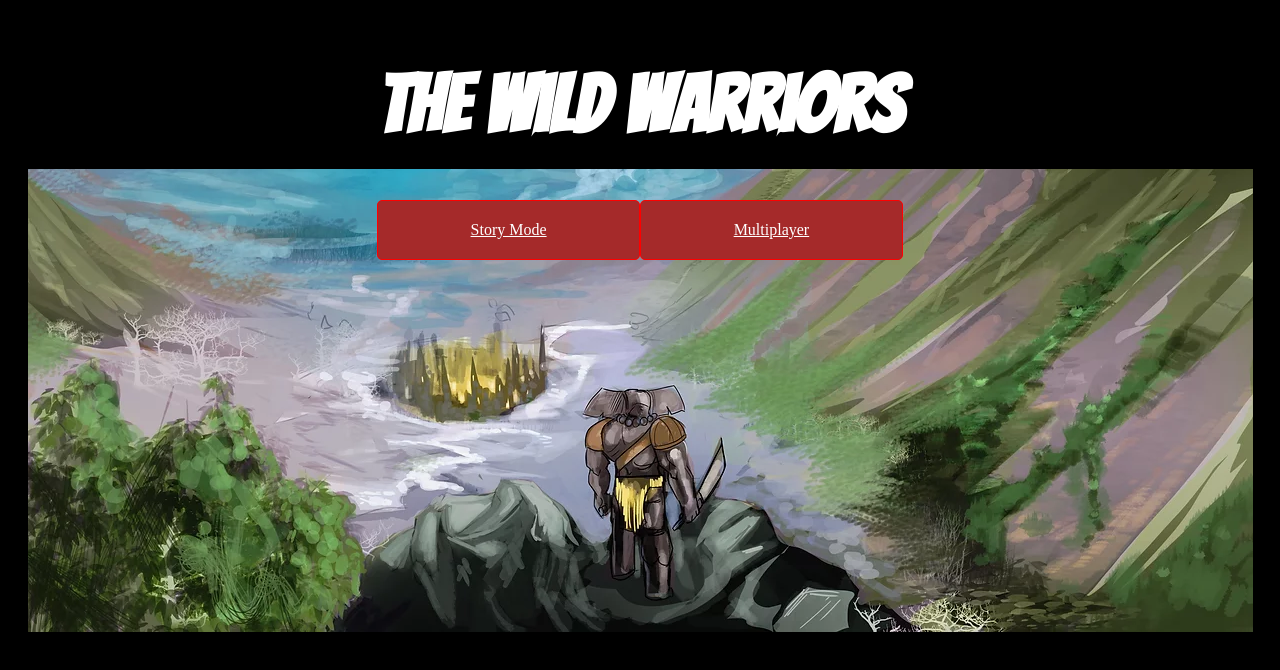
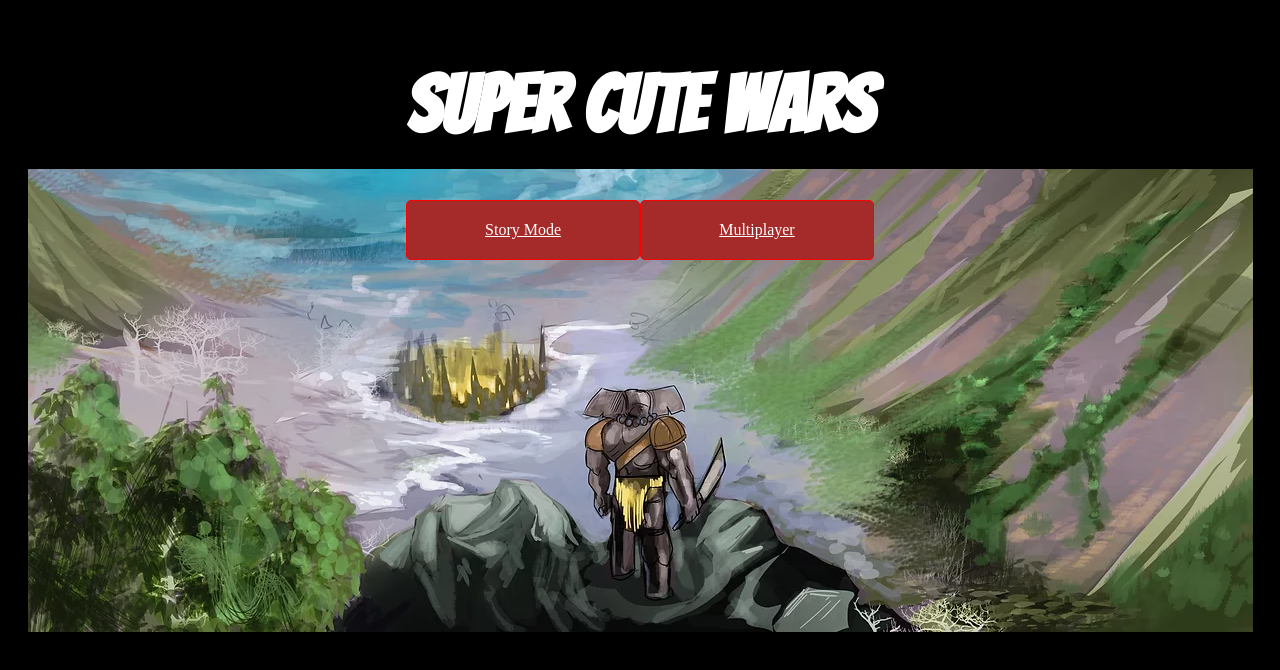
Before and after one commit to samsoftwaredev/super-cute-wars, a website: page public/index.html in a window 1280 px wide. Drawn offline with Linux system fonts and the light colour scheme.

Commit message:
update name

```diff
--- a/public/index.html
+++ b/public/index.html
@@ -5,7 +5,7 @@
   <meta charset="UTF-8">
   <meta name="viewport" content="width=device-width, initial-scale=1.0">
   <meta http-equiv="X-UA-Compatible" content="ie=edge">
-  <title>HTML 5 Boilerplate</title>
+  <title>Super Cute Wars Game</title>
   <link rel="preconnect" href="https://fonts.googleapis.com">
   <link rel="preconnect" href="https://fonts.gstatic.com" crossorigin>
   <link href="https://fonts.googleapis.com/css2?family=Bangers&display=swap" rel="stylesheet">
@@ -17,7 +17,7 @@
 <body class="bg-wild-warriors">
   <div class="content">
     <div>
-      <h1>The Wild Warriors</h1>
+      <h1>Super Cute Wars</h1>
       <div class="button-section">
         <a href="/waiting-room" type="button">Story Mode</a>
         <a href="/waiting-room" type="button">Multiplayer</a>
```
